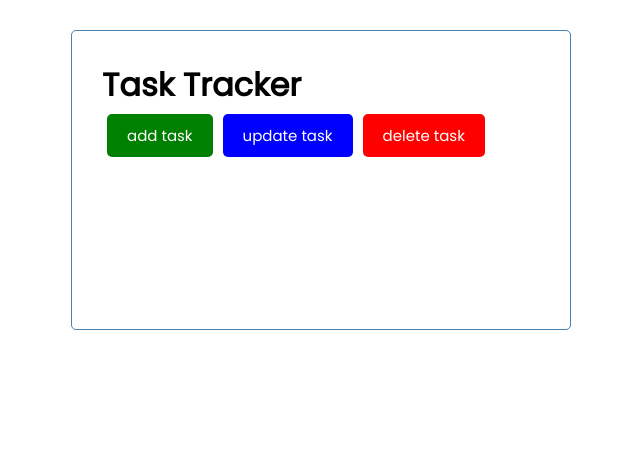
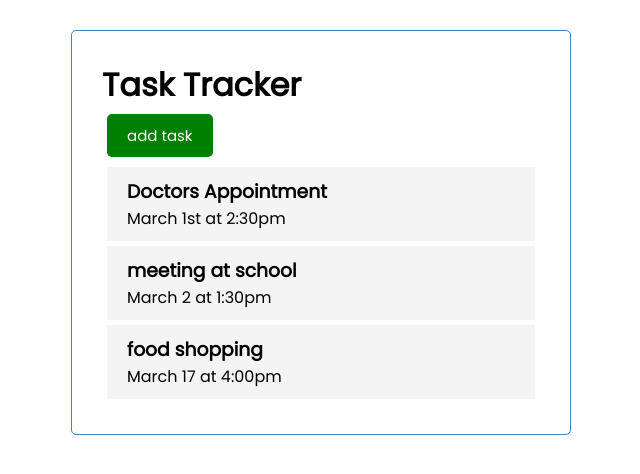
Before and after one commit to christopherdent/vue-learning, a Vue app in the folder vue-learning/: page / in a window 1280 px wide. Shown: the top 474 px of the page, without its empty margins (319-959 px from the left). Built offline with nearby package versions, Linux system fonts and the light colour scheme.

Commit message:
add task and tasks components

```diff
--- a/vue-learning/src/App.vue
+++ b/vue-learning/src/App.vue
@@ -1,24 +1,50 @@
 <template>
-
-<div class="container">
-
-  <Header title="Task Tracker" />
-
-</div>
+  <div class="container">
+    <Header title="Task Tracker" />
+    <Tasks :tasks="tasks" />
+  </div>
+</template>
 
 
-</template>
+
+
 
 <script>
-
-
 //import components here
 import Header from './components/Header'
+import Tasks from './components/Tasks'
 ///register components below
+
 export default {
   name: 'App',
   components: {
-     Header
+     Header,
+     Tasks
+
+  },
+
+  created() {
+    //typically an http request would go here, for now just hardcoding
+    this.tasks = [
+      {
+        id: 1,
+        text: 'Doctors Appointment',
+        day: 'March 1st at 2:30pm',
+        reminder: true,
+      },
+      {id: 2,
+      text: 'meeting at school',
+      day: 'March 2 at 1:30pm',
+      reminder: true,
+
+      },
+      {
+        id: 3,
+        text: 'food shopping',
+        day: ' March 17 at 4:00pm',
+        reminder: false,
+      }
+    ]
   }
 }
 </script>
--- a/vue-learning/src/components/Button.vue
+++ b/vue-learning/src/components/Button.vue
@@ -1,6 +1,6 @@
 <template>
-    <button v-bind:style="{ background: color }"  class="btn">{{text}} </button>
-
+    <button v-on:click="onClick()" v-bind:style="{ background: color }"  class="btn">{{text}} </button>
+    <!-- with shortcuts <button @click="onClick()" :style="{ background: color }"  class="btn">{{text}} </button> -->
 </template>
 
 
@@ -11,6 +11,11 @@
         props: {
             text: String,
             color: String
+        },
+        methods: {
+            onClick() {
+                console.log('clicked')
+            }
         }
     }
 
--- a/vue-learning/src/components/Header.vue
+++ b/vue-learning/src/components/Header.vue
@@ -12,15 +12,7 @@
         color  = 'green'
         />
 
-        <Button
-        text = 'update task'
-        color  = 'blue'
-        />
 
-        <Button
-        text = 'delete task'
-        color  = 'red'
-        />
 
    </div>
 
--- /dev/null
+++ b/vue-learning/src/components/Task.vue
@@ -0,0 +1,45 @@
+<template>
+<div class = 'task'>
+    <h3>{{ task.text }}</h3>
+    <p>{{ task.day }}</p>
+
+</div>
+
+</template>
+
+
+<script>
+
+    export default {
+        name: 'Task',
+        props: {
+            task: Object,
+        },
+    }
+
+</script>
+
+
+
+<style>
+.fas {
+  color: red;
+}
+.task {
+  background: #f4f4f4;
+  margin: 5px;
+  padding: 10px 20px;
+  cursor: pointer;
+}
+.task.reminder {
+  border-left: 5px solid green;
+}
+.task h3 {
+  display: flex;
+  align-items: center;
+  justify-content: space-between;
+}
+
+
+
+</style>
--- /dev/null
+++ b/vue-learning/src/components/Tasks.vue
@@ -0,0 +1,20 @@
+<template>
+    <div>
+        <div :key="task.id" v-for="task in tasks">
+            <Task :task="task"/>
+        </div>
+    </div>
+</template>
+
+<script>
+import Task from './Task'
+   export default {
+       name: 'Tasks',
+       props: {
+           tasks: Array
+       },
+       components: {
+           Task
+       }
+   }
+</script>
```
